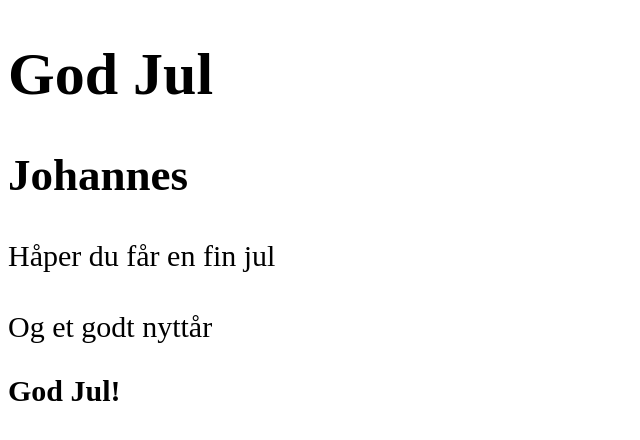
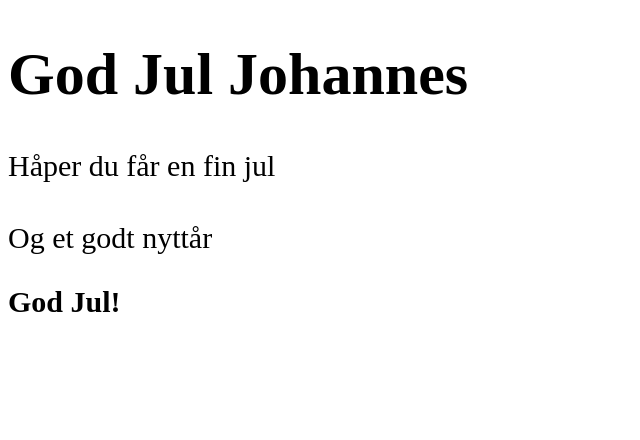
Before and after one commit to Jester999/Julekort, a plain HTML site: page Index.html in a window 1280 px wide. Shown: the whole page, without its empty margins (0-640 px from the left). Drawn offline with Linux system fonts and the light colour scheme.

Commit message:
Update Index.html

```diff
--- a/Index.html
+++ b/Index.html
@@ -2,11 +2,10 @@
 <html>
   <head>
     <link rel="stylesheet" href="css.css">
-      <title>God Jul</title>
+      <title>God Jul!</title>
   </head>
-    <body id="Main">
-        <h1>God Jul</h1>
-        <h2>Johannes</h2>
+    <body>
+        <h1>God Jul Johannes</h1>
       </body>
       <p>Håper du får en fin jul</p>
       <h2>
@@ -15,5 +14,5 @@
       <p>Og et godt nyttår</p>
       <p><strong>God Jul!</strong></p>
     </body>
-
+  </a>
 </html>
```
